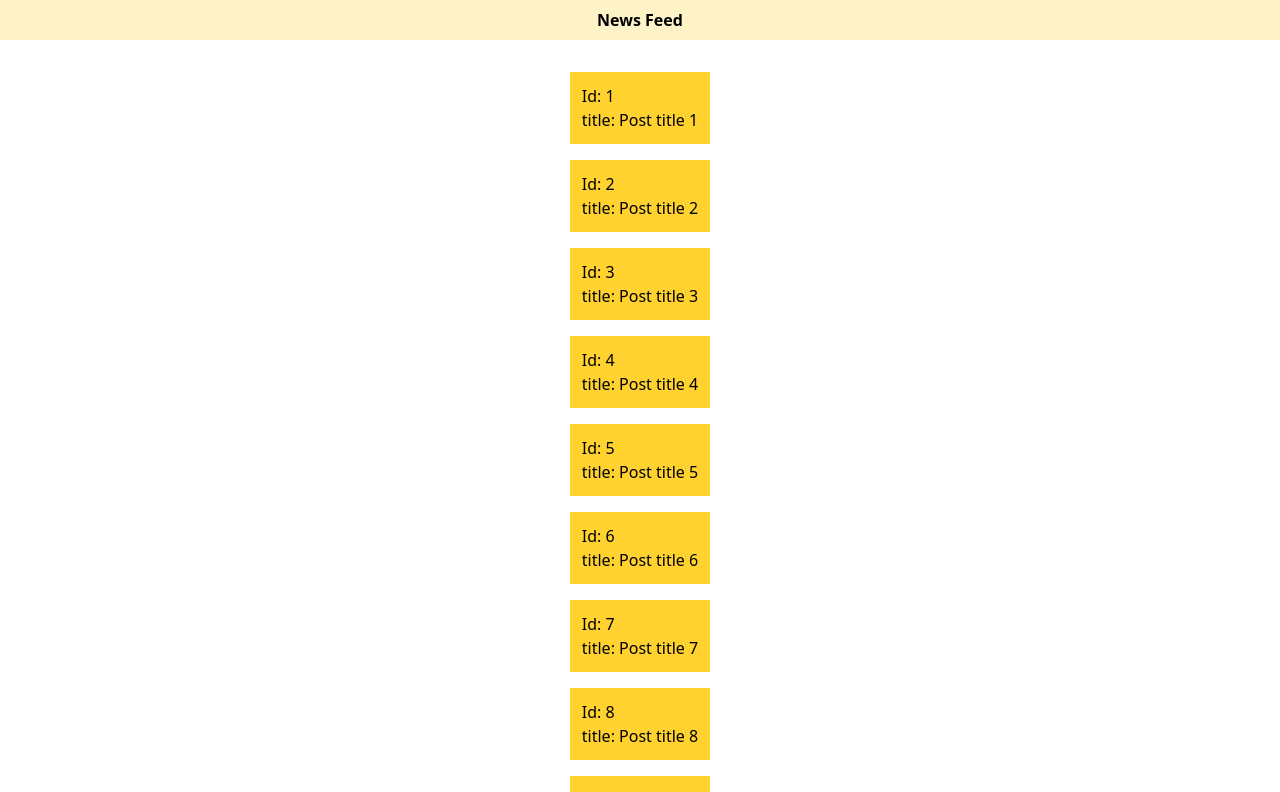
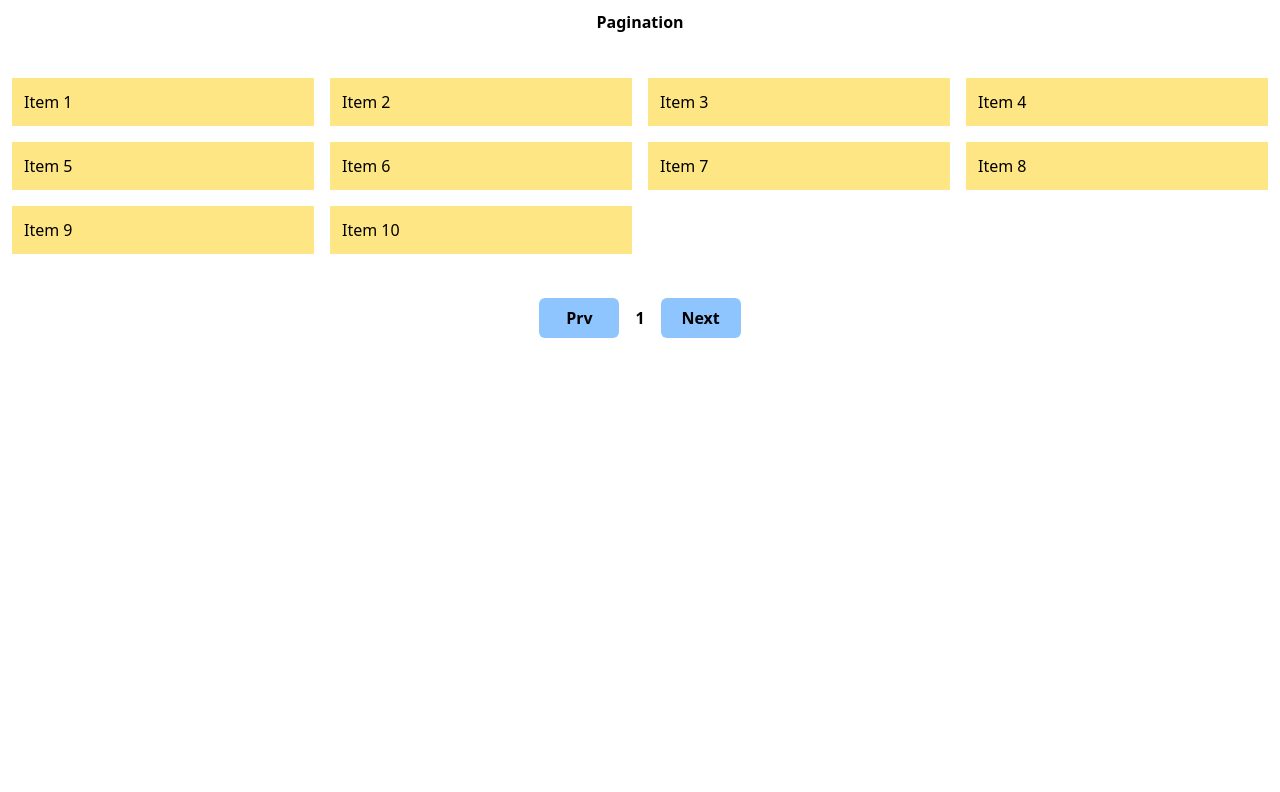
Before and after one commit to PritomDutta89/frontend-machine-coding, a React (Vite) app: page / in a window 1280 px wide. Shown: the top 792 px of the page. Built offline with nearby package versions, Linux system fonts and the light colour scheme.

Commit message:
Added pagination

```diff
--- a/src/App.jsx
+++ b/src/App.jsx
@@ -2,6 +2,7 @@ import Accordion from "./accordion/Accordion";
 import SearchBar from "./auto-complete-search/SearchBar";
 import InfiniteScroll from "./infinite-scroll/InfiniteScroll";
 import Modal from "./modal/Modal";
+import Pagination from "./pagination/Pagination";
 import Tabs from "./tabs/Tabs";
 import Toast from "./toastNotification/Toast";
 
@@ -13,7 +14,8 @@ const App = () => {
       {/* <Accordion /> */}
       {/* <Tabs /> */}
       {/* <Toast /> */}
-      <InfiniteScroll />
+      {/* <InfiniteScroll /> */}
+      <Pagination />
     </div>
   );
 };
--- /dev/null
+++ b/src/pagination/Pagination.jsx
@@ -0,0 +1,58 @@
+import React, { useState } from "react";
+
+const data = Array.from({ length: 50 }, (_, i) => `Item ${i + 1}`);
+
+const Pagination = () => {
+  const [currentPage, setCurrentPage] = useState(1);
+  const itemsPerPage = 10;
+  const totalPage = Math.ceil(data.length / itemsPerPage);
+
+  const updatedData = data.slice(
+    (currentPage - 1) * itemsPerPage,
+    currentPage * itemsPerPage
+  );
+
+  return (
+    <div>
+      <p className="text-center mt-[0.6rem] font-bold">Pagination</p>
+
+      <div className="grid grid-cols-4 mt-[2rem] gap-[1rem] p-3">
+        {updatedData?.map((item, index) => (
+          <div key={index} className=" bg-amber-200 p-3">
+            {item}
+          </div>
+        ))}
+      </div>
+
+      <div className="flex justify-center items-center mt-[2rem] gap-[1rem]">
+        <button
+          className={`bg-blue-300 font-bold p-2 rounded-md w-[5rem]  ${
+            currentPage === 1 ? "cursor-not-allowed" : "cursor-pointer"
+          }`}
+          onClick={() => {
+            setCurrentPage((prv) => {
+              return prv - 1;
+            });
+          }}
+          disabled={currentPage === 1}
+        >
+          Prv
+        </button>
+        <p className="font-bold">{currentPage}</p>
+        <button
+          className={`bg-blue-300 font-bold p-2 rounded-md w-[5rem] ${
+            currentPage === totalPage ? "cursor-not-allowed" : "cursor-pointer"
+          }`}
+          onClick={() => {
+            setCurrentPage((prv) => prv + 1);
+          }}
+          disabled={currentPage === totalPage}
+        >
+          Next
+        </button>
+      </div>
+    </div>
+  );
+};
+
+export default Pagination;
```
